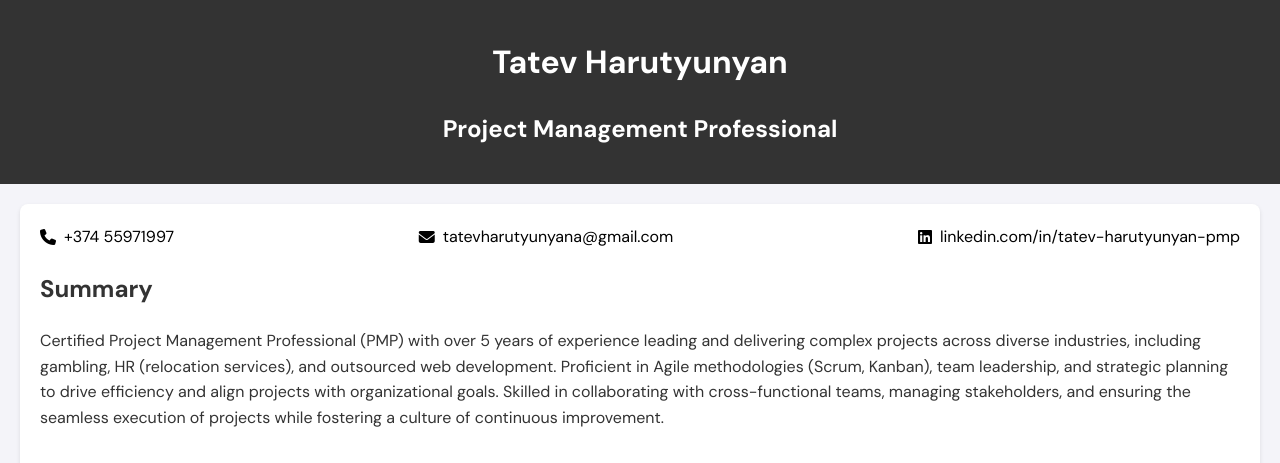
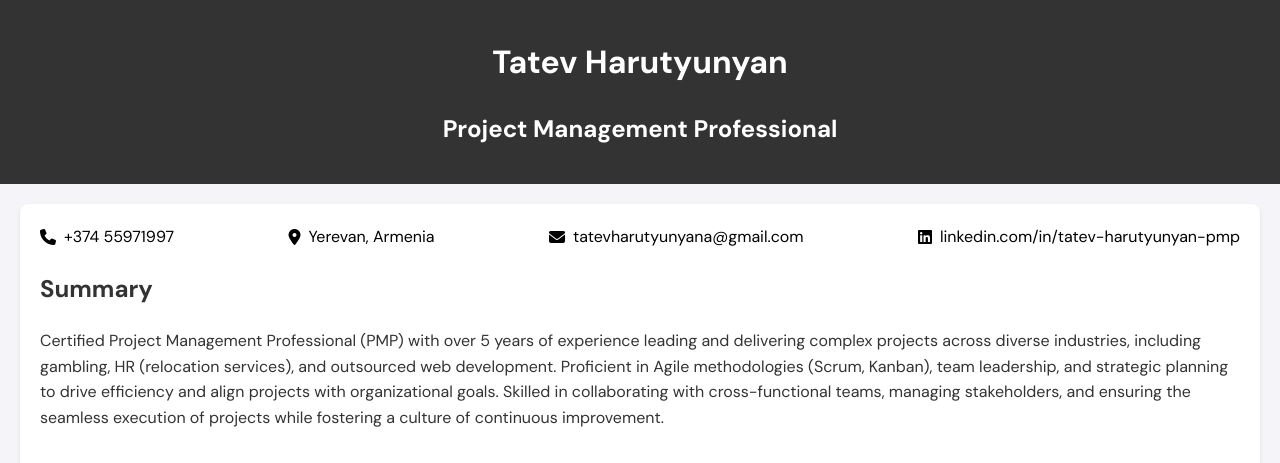
Before and after one commit to hovhannisyan91/tatevharutyunyancv, a plain HTML site: page index.html in a window 1280 px wide. Shown: the top 463 px of the page. Drawn offline with Linux system fonts and the light colour scheme.

Commit message:
Update index.html

```diff
--- a/index.html
+++ b/index.html
@@ -21,6 +21,7 @@
     <div class="section contact">
         <div class="contact-links">
             <span><i class="fas fa-phone"></i> <a href="tel:+1234567890">+374 55971997</a></span>
+            <span><i class="fas fa-map-marker-alt"></i> <a href="https://www.google.com/maps/place/Yerevan,+Armenia" target="_blank">Yerevan, Armenia</a></span>
             <span><i class="fas fa-envelope"></i> <a href="mailto:tatev.harutyunyan@example.com">tatevharutyunyana@gmail.com</a></span>
             <span><i class="fab fa-linkedin"></i> <a href="https://www.linkedin.com/in/tatev-harutyunyan-pmp/" target="_blank">linkedin.com/in/tatev-harutyunyan-pmp</a></span>
         </div>
```
